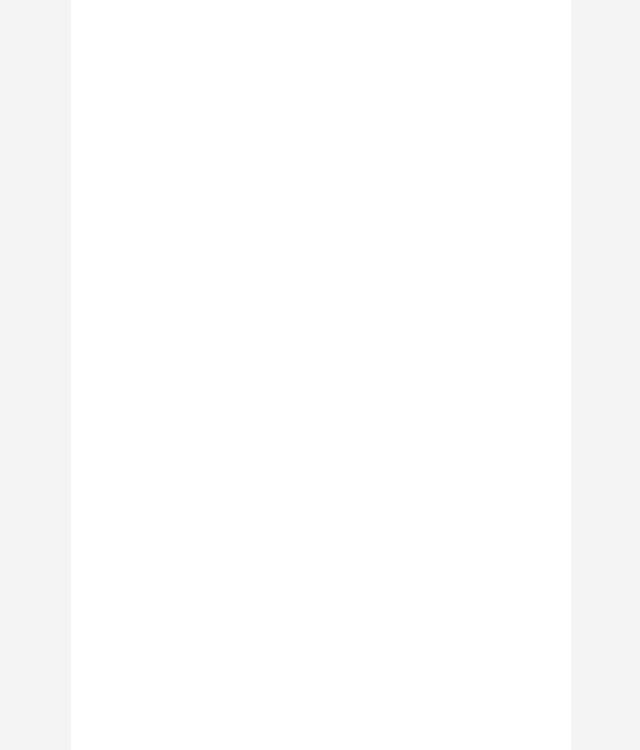
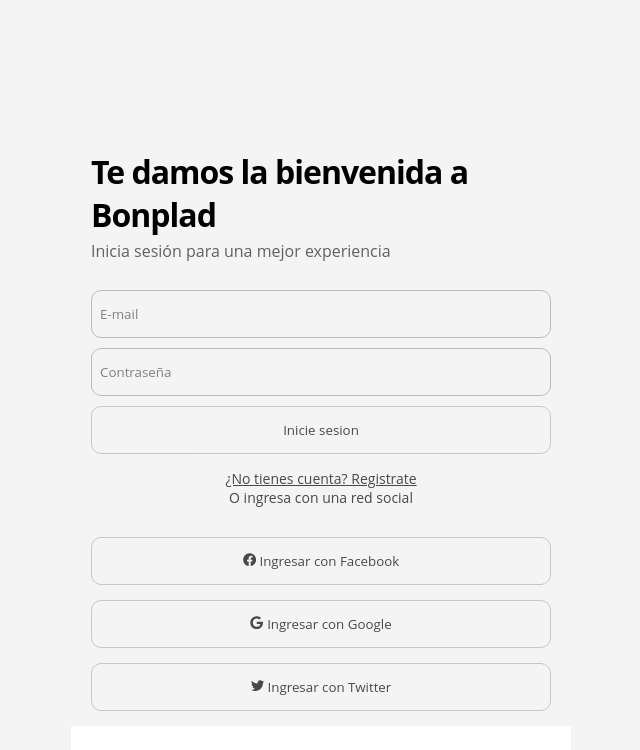
Before and after one commit to juancarlos301/id-5-real-estate-front, a React (Create React App) app: page /login in a window 1280 px wide. Before the commit this address had no page. Shown: the top 750 px of the page, without its empty margins (319-959 px from the left). Built offline with nearby package versions, Linux system fonts and the light colour scheme.

Commit message:
add-firt. part-of-login

```diff
--- a/package.json
+++ b/package.json
@@ -8,6 +8,7 @@
     "@testing-library/user-event": "^13.5.0",
     "react": "^18.2.0",
     "react-dom": "^18.2.0",
+    "react-hook-form": "^7.38.0",
     "react-icons": "^4.6.0",
     "react-router-dom": "^6.4.2",
     "react-scripts": "5.0.1",
--- a/src/App.js
+++ b/src/App.js
@@ -1,5 +1,6 @@
 import { BrowserRouter, Routes, Route } from 'react-router-dom';
 import {Home} from './pages/home/home'
+import { LoginDos } from './components/Login2/LoginDos';
 import {GlobalStyle} from './stylesGlobal'
 function App() {
   return (
@@ -7,6 +8,7 @@
     <GlobalStyle/>
     <Routes>
       <Route path={"/"} element={<Home/>}/>
+      <Route path={"/login"} element={<LoginDos/>}/>
     </Routes>
     </BrowserRouter>
   );
--- a/src/components/Login2/LoginDos.jsx
+++ b/src/components/Login2/LoginDos.jsx
@@ -67,7 +67,6 @@
         <br />O ingresa con una red social
       </Paragraph>
       <Button><FaFacebook/> Ingresar con Facebook</Button>
-
       <Button><FaGoogle/> Ingresar con Google</Button>
       <Button><FaTwitter/> Ingresar con Twitter</Button>
     </MainContainer>
--- a/src/components/Login2/StylesLoginDos.jsx
+++ b/src/components/Login2/StylesLoginDos.jsx
@@ -8,12 +8,14 @@
 export const Title = styled.h1`
   margin: 150px 0 0;
   letter-spacing: -1px;
+  font-family: 'Open Sans';
 `;
 export const SecondTitle = styled.p`
   font-size: 16px;
   font-weight: 400;
   opacity: 60%;
   margin: 4px 0 28px;
+  font-family: 'Open Sans';
 `;
 export const Input = styled.input`
   padding: 14px 8px;
@@ -21,12 +23,14 @@
   opacity: 90%;
   border: 1px solid #b6b6b6;
   margin-bottom: 10px;
+  font-family: 'Open Sans';
 `;
 export const Button = styled.button`
   padding: 14px 12px;
   border-radius: 10px;
   opacity: 70%;
   border: 1px solid #b6b6b6;
+  font-family: 'Open Sans';
   margin-bottom: 15px;
   cursor: pointer;
 `;
@@ -35,16 +39,19 @@
   opacity: 70%;
   margin-bottom: 30px;
   font-size: 14px;
+  font-family: 'Open Sans';
 `;
 export const Register = styled.a`
   color: #000;
+  font-family: 'Open Sans';
 `;
 export const Form = styled.form`
     display: flex;
     flex-direction: column;
-
+    font-family: 'Open Sans';
 `
 export const ErrorStyle = styled.span`
+    font-family: 'Open Sans';
     text-align: center;
     background-color: #c61f1f;
     padding: 5px 10px;
```
Also changed, not shown: 1 other file (tests, documents, lock files or other folders).
